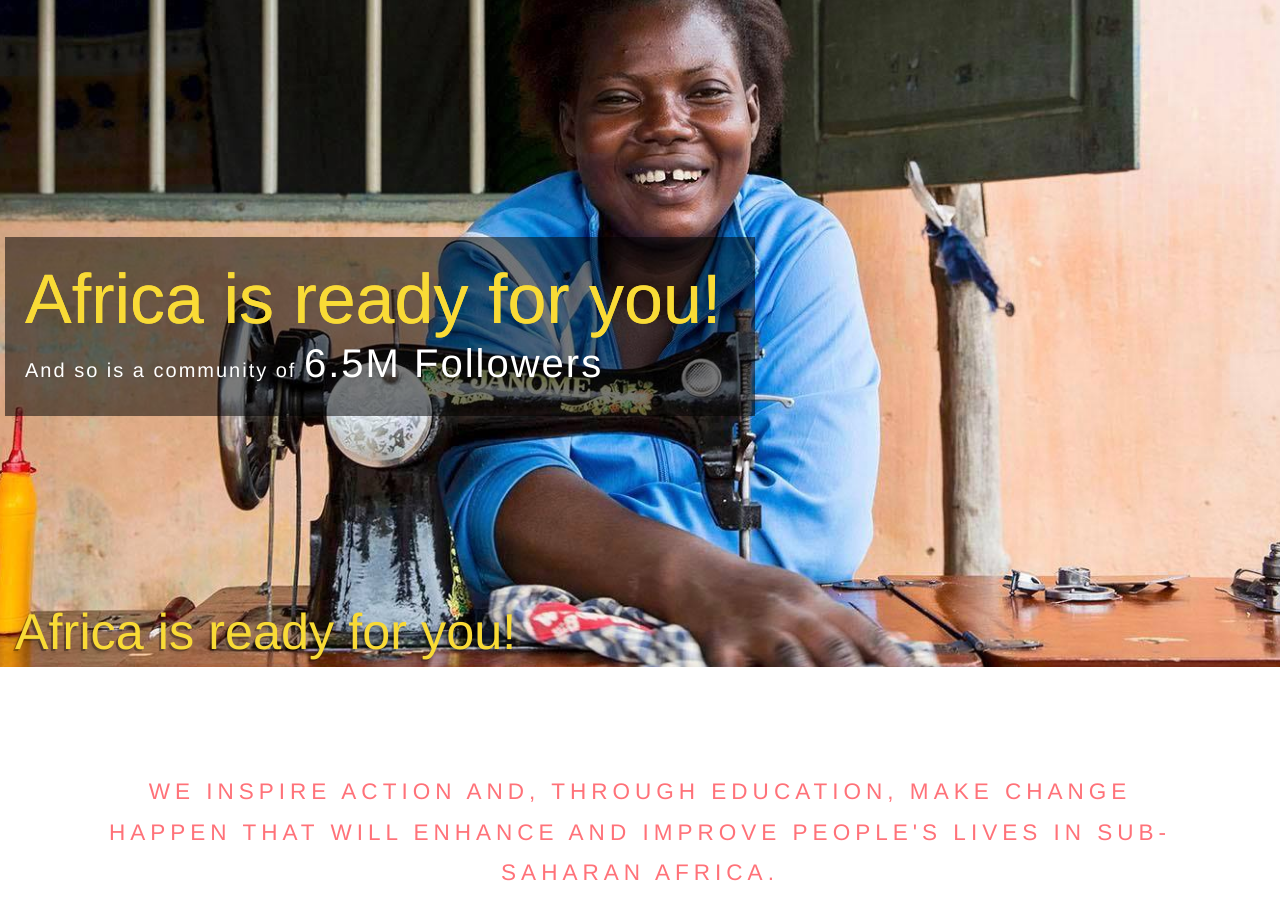
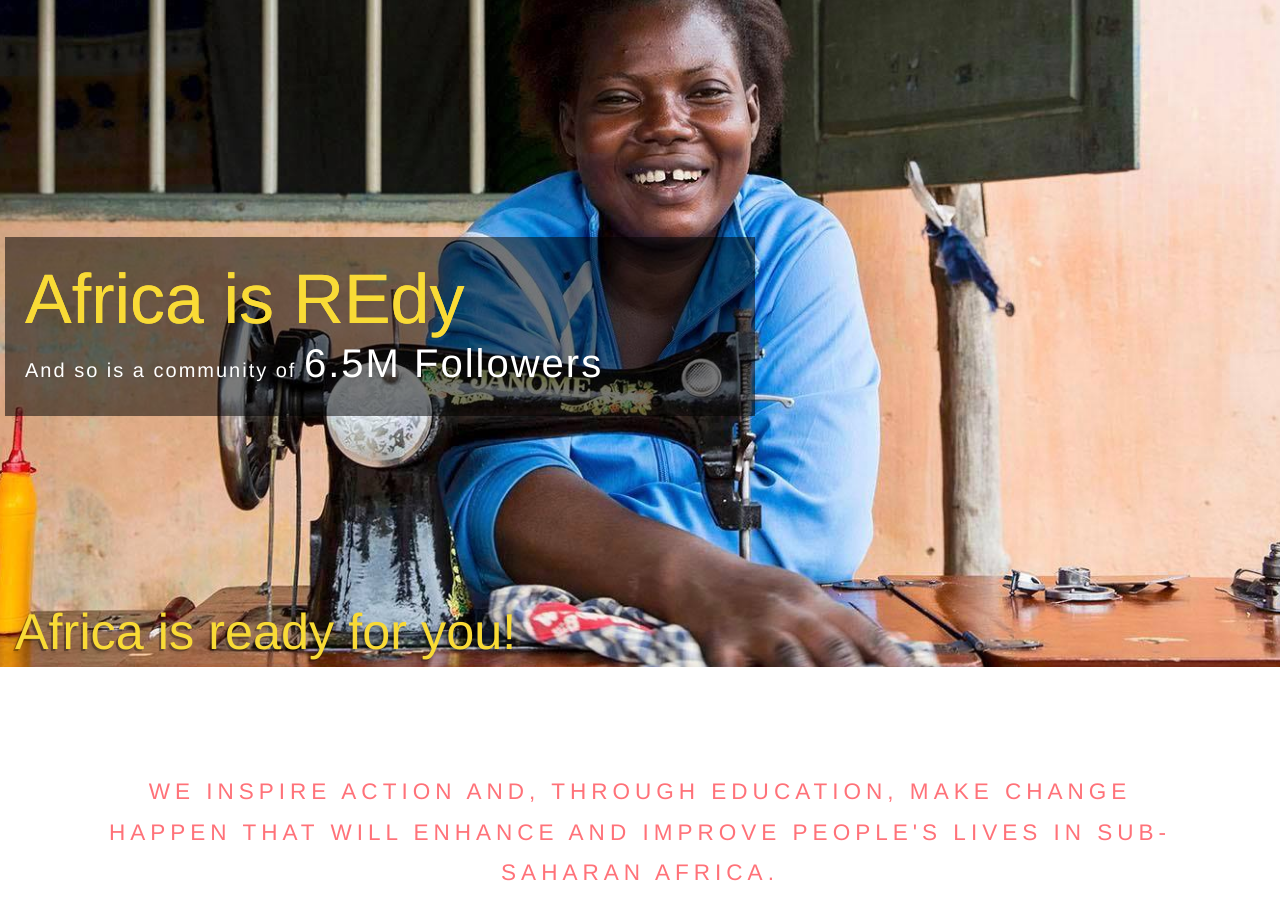
Before and after one commit to redyorg/redyorg.github.io, a Jekyll site: the page built from index.md, in a window 1280 px wide and 900 px high, scrolled down 333 px. Built offline with Jekyll 4.4.1, drawn with Linux system fonts in a browser that asks for light colours; nearby versions of some CDN libraries; some web fonts are replaced; comment, search, counter and statistics services are not loaded.

Commit message:
Update heading

```diff
--- a/_layouts/home.html
+++ b/_layouts/home.html
@@ -15,7 +15,7 @@ padding-top: 20px;
 height: 90px;
 width: 1010px;
 color: #f9db36;
-font-size: 70px; text-shadow: 0px 0px 0px; font-weight: 100;">Africa is ready for you!</h1>
+font-size: 70px; text-shadow: 0px 0px 0px; font-weight: 100;">Africa is REdy</h1>
                 <p style="
 padding-left: 20px;
 padding-bottom: 30px;
```
